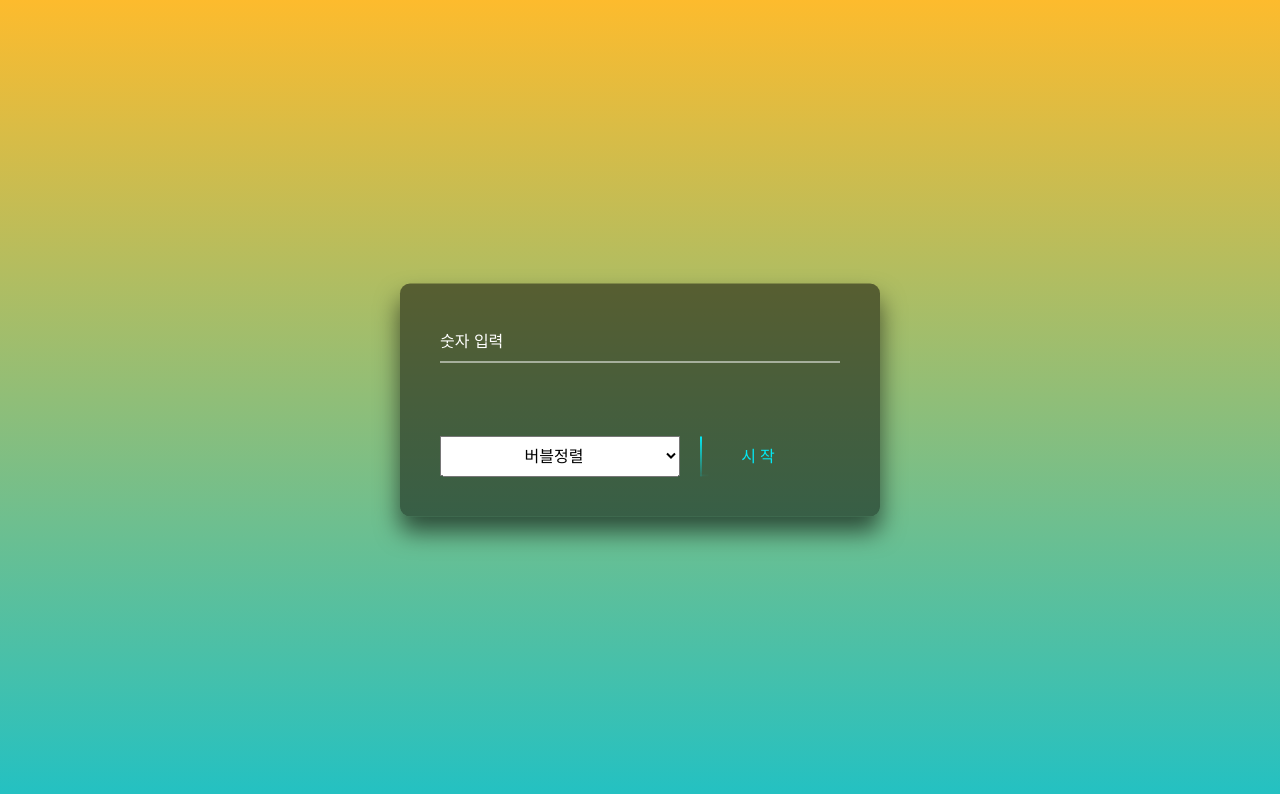
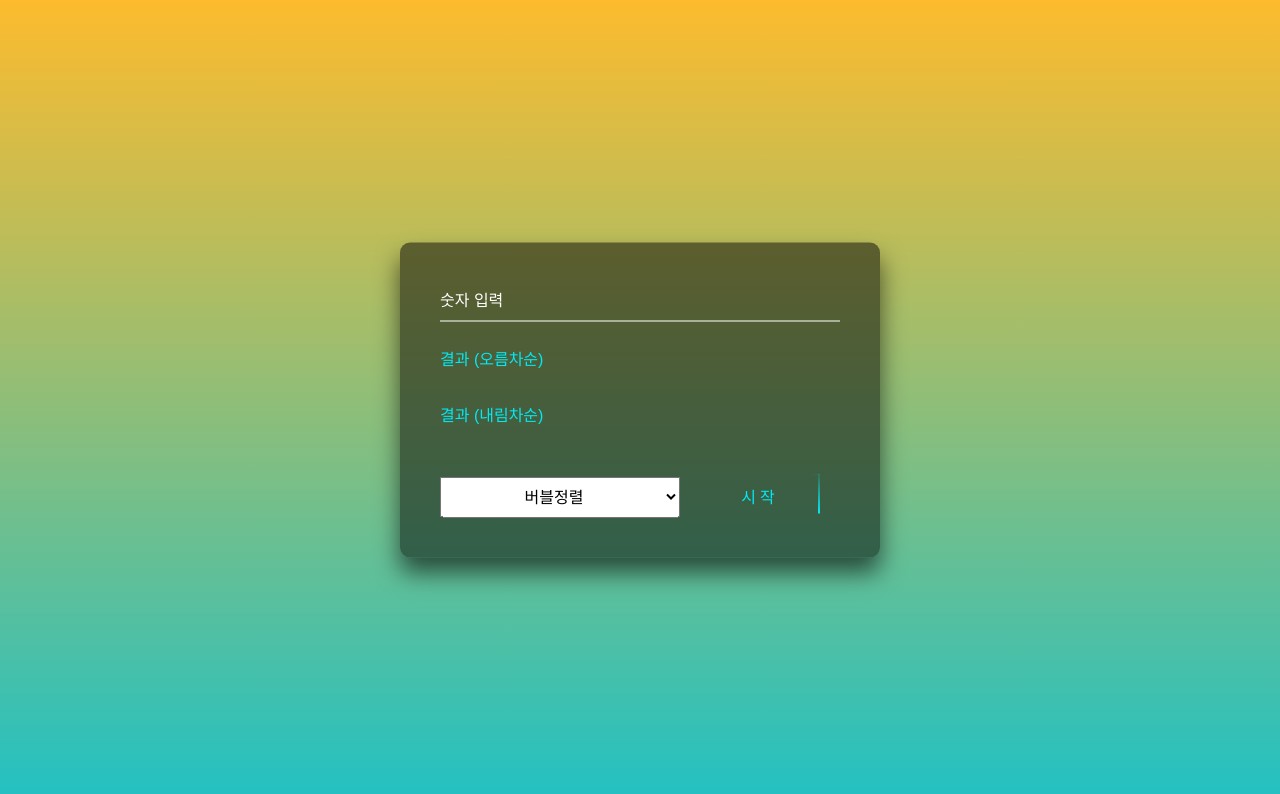
Before and after one commit to salybu/solarconnect-sorting, a React (Create React App) app: page / in a window 1280 px wide. Shown: the top 794 px of the page. Built offline with nearby package versions, Linux system fonts and the light colour scheme.

Commit message:
[FEAT] UI 및 출력 형식 수정, 동일한 입력값 클릭 시 오류 수정

```diff
--- a/src/pages/Home/Home.js
+++ b/src/pages/Home/Home.js
@@ -47,7 +47,7 @@ const Home = () => {
   const getSortResult = (isAsc = true, input) => {
     let data = input.split(',').map((elem) => parseInt(elem));
     const sortMethod = sortTypeToMethod[sort.type];
-    let result = sortMethod(data, isAsc).toString();
+    let result = sortMethod(data, isAsc).toString().replaceAll(',', ', ');
 
     if (isAsc) {
       setSort({
@@ -73,7 +73,7 @@ const Home = () => {
         clearTimeout(timer);
       };
     }
-  }, [sort.resultAsc, sort.type]);
+  }, [sort]);
 
   return (
     <SortingMachineBox>
@@ -82,18 +82,14 @@ const Home = () => {
           <input type='text' name='numbers' value={value} required onChange={onChange} />
           <label htmlFor='numbers'>숫자 입력</label>
         </InputField>
-        {sort.resultAsc && (
         <ResultField>
           <h1>결과 (오름차순)</h1>
-            {sort.resultAsc}
+          <div>{sort.resultAsc}</div>
         </ResultField>
-        )}
-        {sort.resultDesc && (
         <ResultField>
           <h1>결과 (내림차순)</h1>
-            {sort.resultDesc}
+          <div>{sort.resultDesc}</div>
         </ResultField>
-        )}
         <SelectField name='type' value={sort.type} onChange={changeSort}>
           <option value='bubble'>버블정렬</option>
           <option value='select'>선택정렬</option>
@@ -166,6 +162,9 @@ const ResultField = styled.div`
   & h1 {
     color: #03e9f4;
   }
+  & div {
+    padding: 10px 0;
+  }
 `;
 
 const SelectField = styled.select`
@@ -227,7 +226,7 @@ const StartButton = styled.button`
   text-transform: uppercase;
   overflow: hidden;
   transition: 0.5s;
-  margin-top: 40px;
+  margin-top: 10px;
   letter-spacing: 4px;
   width: 30%;
 
```
Lines whose indentation alone changed are shown as unchanged.
